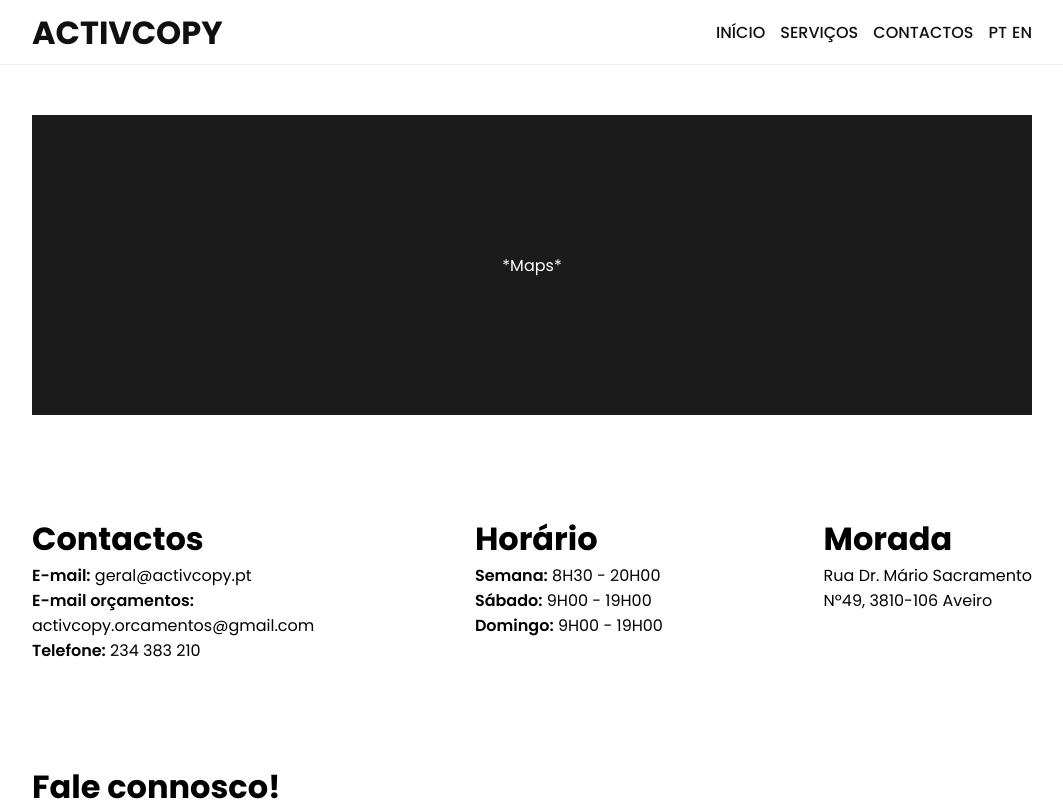
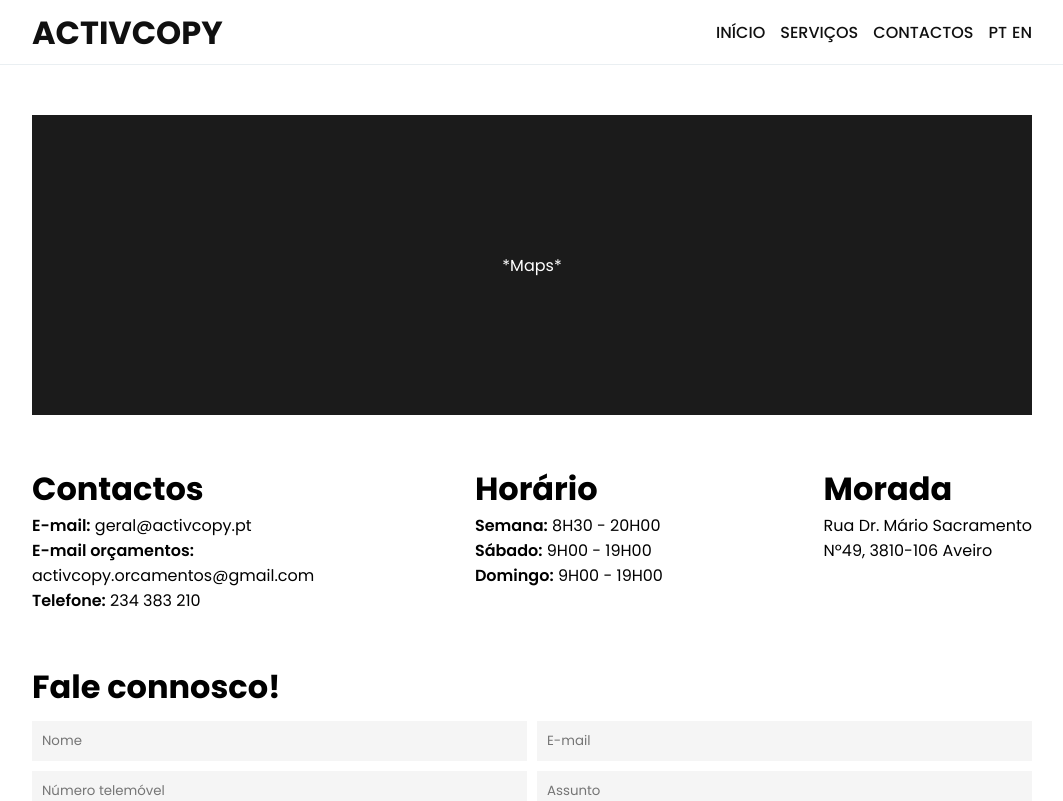
Before and after one commit to tquintal/activcopy, a React (Create React App) app: page /contact in a window 1280 px wide. Shown: the top 801 px of the page, without its empty margins (108-1171 px from the left). Built offline with nearby package versions, Linux system fonts and the light colour scheme.

Commit message:
Contacts page gap fixed

```diff
--- a/src/App.css
+++ b/src/App.css
@@ -138,7 +138,7 @@ Red Orange: #FF4500
   width: 1000px;
   display: flex;
   flex-direction: column;
-  gap: 100px;
+  gap: 50px;
 }
 
 .services-container {
```
